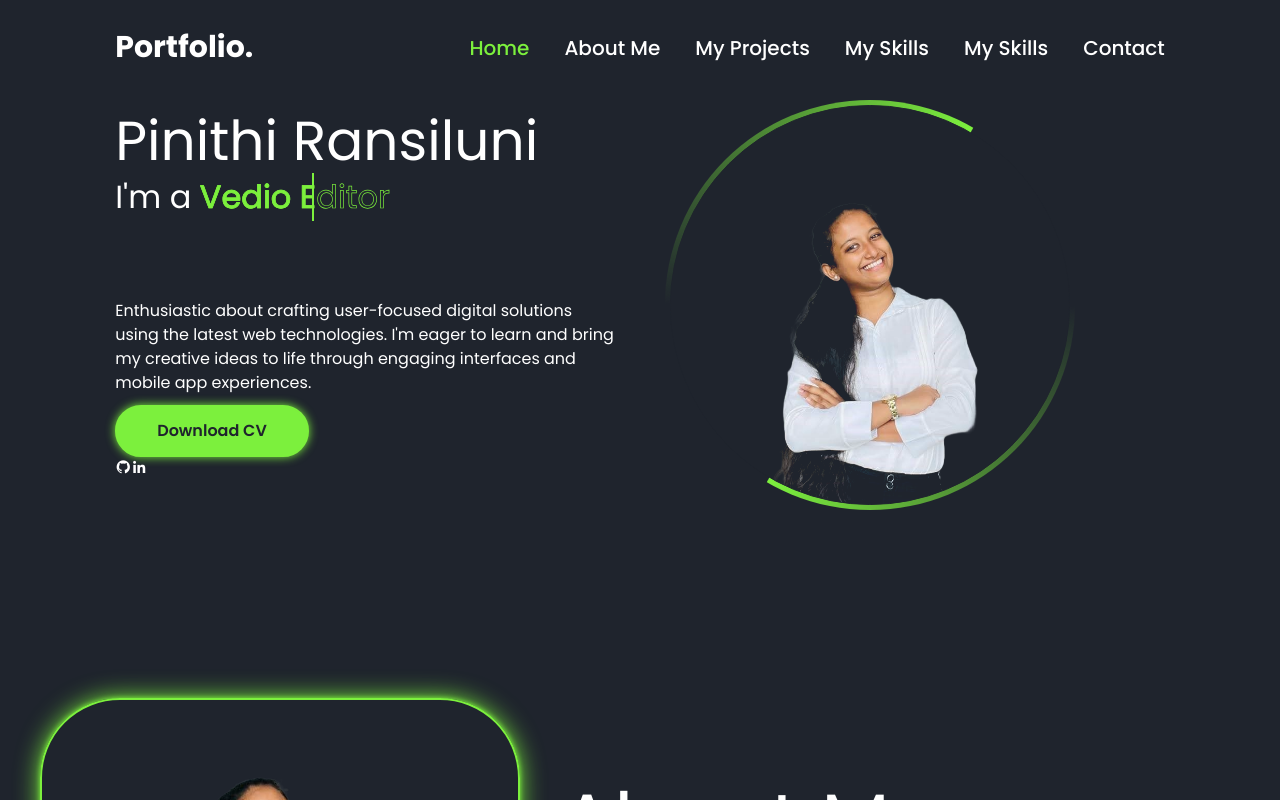
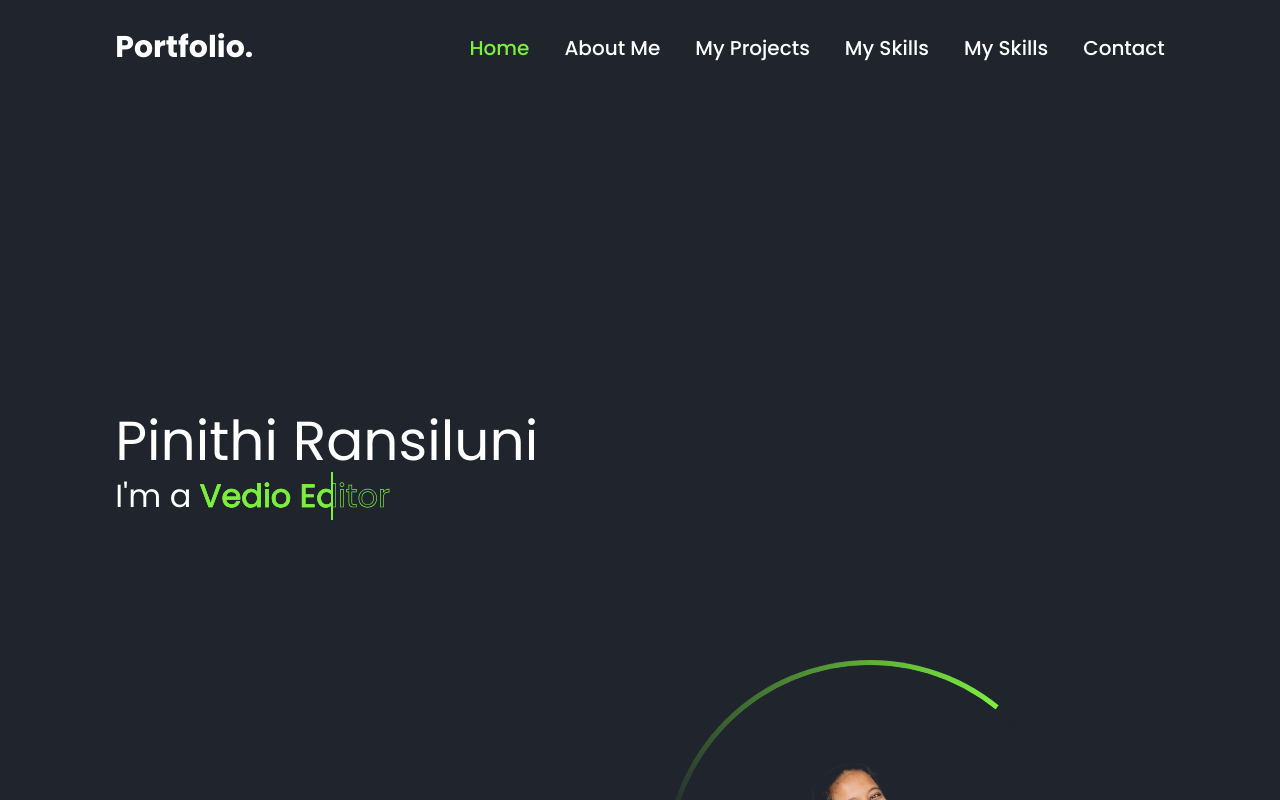
Before and after one commit to Ransiluni2003/Portfolio, a Next.js app: page / in a window 1280 px wide. Shown: the top 800 px of the page. Built offline with nearby package versions, Linux system fonts and the light colour scheme.

Commit message:
Remove space: reduce gap between sections and paragraph margin

```diff
--- a/style.css
+++ b/style.css
@@ -396,16 +396,15 @@ a{
 .home{
     display: grid;
     grid-template-columns: 1fr 1fr;
-    grid-auto-rows: auto;
-    align-items: start;
-    gap: 50px;
-    padding: 100px 9% 60px;
+    grid-auto-rows: minmax(100vh, auto);
+    align-items: center;
+    gap: 10px 50px;
+    padding: 60px 9% 0;
     color: #fff;
     visibility: hidden;
     opacity: 0;
     animation: show-content 1.5s linear forwards;
     animation-delay: 1.6s;
-    min-height: auto;
 }
 
 .home-info {
@@ -416,7 +415,6 @@ a{
     grid-column: 1;
     display: flex;
     flex-direction: column;
-    gap: 10px;
 }
 
 .home-img {
@@ -429,6 +427,7 @@ a{
         opacity: 0;
         transform: translateY(40px);
         animation: fadeInUp 1.2s ease-out 0.5s forwards;
+        margin-top:auto;
 }
 
 @keyframes fadeInUp {
@@ -487,7 +486,7 @@ a{
 
 .home-info p{
         font-size: 16px;
-        margin: 10px 0 25px;
+        margin: 0 0 25px;
         opacity: 0;
         transform: translateY(20px);
         animation: fadeInUpSmall 1s ease-out 1.2s forwards;
```
